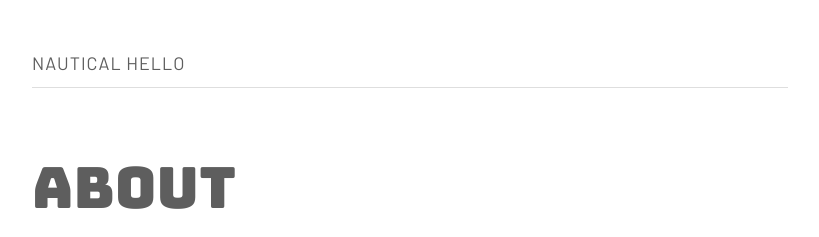
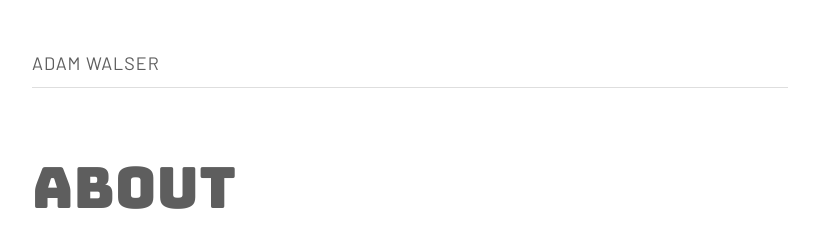
Before and after one commit to ajpwalser/ajpwalser.github.io, a Jekyll site: the page built from index.html, in a window 1280 px wide. Shown: the top 237 px of the page, without its empty margins (230-1049 px from the left). Built offline with Jekyll 4.4.1, drawn with Linux system fonts in a browser that asks for light colours; the list of posts is cut into pages by our own code.

Commit message:
Update _config.yml

```diff
--- a/_config.yml
+++ b/_config.yml
@@ -1,4 +1,4 @@
-title: Nautical Hello
+title: Adam Walser
 description: Adam Walser's blog
 tagline: This is a tagline
 author:
```
